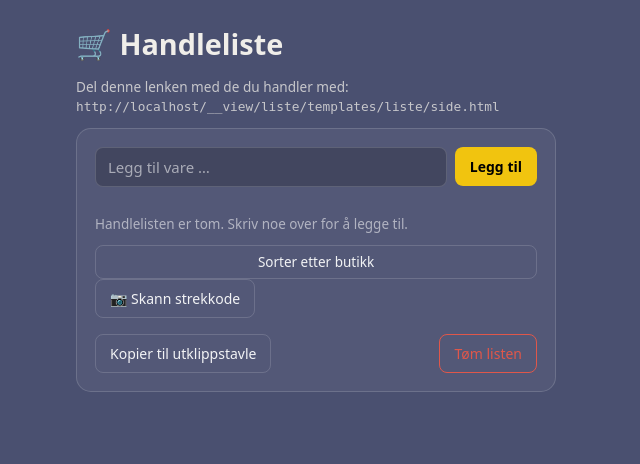
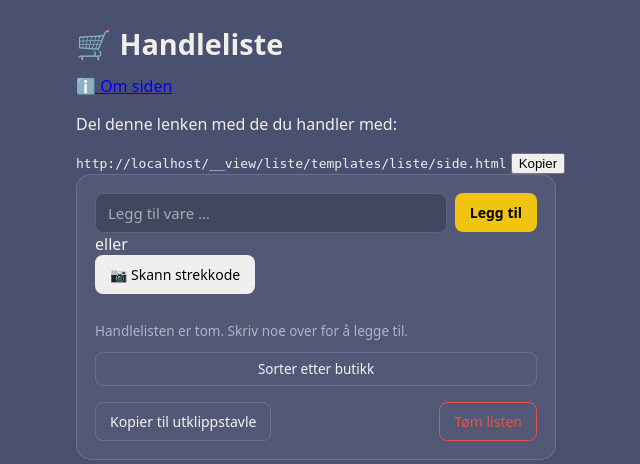
Before and after one commit to stiann91/handleliste-web, a Django app: template liste/templates/liste/side.html in a window 1280 px wide. Shown: the top 464 px of the page, without its empty margins (304-944 px from the left). Run offline with Django 5.2, Linux system fonts and the light colour scheme; the template is opened without the code that fills it, so the values that code supplies are empty; some libraries are stand-ins or nearby versions.

Commit message:
Enhance side.html with header and link sharing
Added a header section with an info button and a link sharing feature. Updated the layout for better user interaction.

```diff
--- a/liste/templates/liste/side.html
+++ b/liste/templates/liste/side.html
@@ -9,8 +9,19 @@
 </head>
 <body>
   <main class="wrap">
-    <h1>🛒 Handleliste</h1>
-    <p class="del">Del denne lenken med de du handler med:<br><code>{{ request.build_absolute_uri }}</code></p>
+    <div class="page-header">
+      <h1>🛒 Handleliste</h1>
+      <a href="{% url 'om' %}" class="info-btn">ℹ️ Om siden</a>
+    </div>
+
+    <div class="del-card">
+      <p class="del-label">Del denne lenken med de du handler med:</p>
+      <div class="del-row">
+        <code class="del-link" id="sl-link-text">{{ request.build_absolute_uri }}</code>
+        <button id="sl-copy-link" class="btn-copy-link" type="button">Kopier</button>
+      </div>
+    </div>
+
           <div class="sl-widget" id="sl-widget" data-liste-id="{{ lid }}">
             <div class="sl-inputrow">
               <div class="sl-input-wrap">
@@ -26,6 +37,9 @@
               <button id="sl-add" class="sl-btn sl-btn-add" type="button">Legg til</button>
             </div>
 
+            <div class="sl-divider"><span>eller</span></div>
+            <button id="sl-scan" class="sl-btn sl-btn-scan" type="button">📷 Skann strekkode</button>
+
             <div id="sl-scanner" style="max-width:360px;" hidden></div>
 
             <ul id="sl-list" class="sl-list"></ul>
@@ -34,7 +48,6 @@
 
             <div class="sl-secondary-actions">
               <button id="sl-sort" class="sl-btn sl-btn-ghost sl-btn-sort" type="button">Sorter etter butikk</button>
-              <button id="sl-scan" class="sl-btn sl-btn-ghost" type="button">📷 Skann strekkode</button>
             </div>
 
             <div class="sl-actions">
@@ -53,5 +66,46 @@
   <footer class="fot">Aktive enheter siste 24 timer: {{ aktive_siste_dogn }}</footer>
   <script src="https://cdnjs.cloudflare.com/ajax/libs/html5-qrcode/2.3.8/html5-qrcode.min.js"></script>
   <script src="{% static 'liste/liste.js' %}"></script>
+  <script>
+    (function () {
+      var btn = document.getElementById("sl-copy-link");
+      var text = document.getElementById("sl-link-text");
+      if (!btn || !text) return;
+
+      function visKopiert() {
+        var original = btn.textContent;
+        btn.textContent = "Kopiert!";
+        setTimeout(function () { btn.textContent = original; }, 1500);
+      }
+
+      function reserveKopiering(verdi) {
+        var midlertidig = document.createElement("textarea");
+        midlertidig.value = verdi;
+        midlertidig.style.position = "fixed";
+        midlertidig.style.opacity = "0";
+        document.body.appendChild(midlertidig);
+        midlertidig.focus();
+        midlertidig.select();
+        try {
+          document.execCommand("copy");
+          visKopiert();
+        } catch (e) {
+          btn.textContent = "Kunne ikke kopiere";
+        }
+        document.body.removeChild(midlertidig);
+      }
+
+      btn.addEventListener("click", function () {
+        var verdi = text.textContent.trim();
+        if (navigator.clipboard && window.isSecureContext) {
+          navigator.clipboard.writeText(verdi).then(visKopiert).catch(function () {
+            reserveKopiering(verdi);
+          });
+        } else {
+          reserveKopiering(verdi);
+        }
+      });
+    })();
+  </script>
 </body>
 </html>
```
